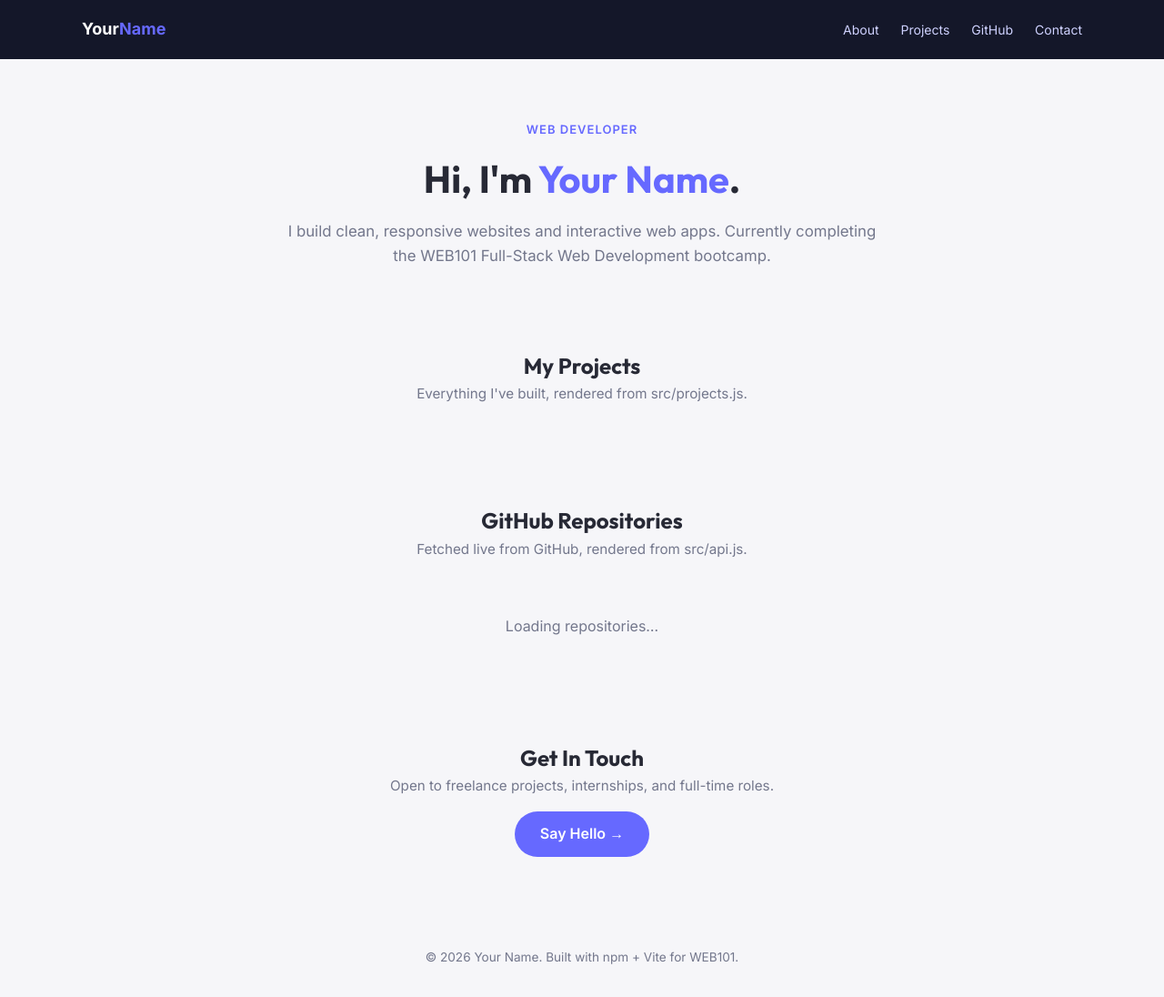
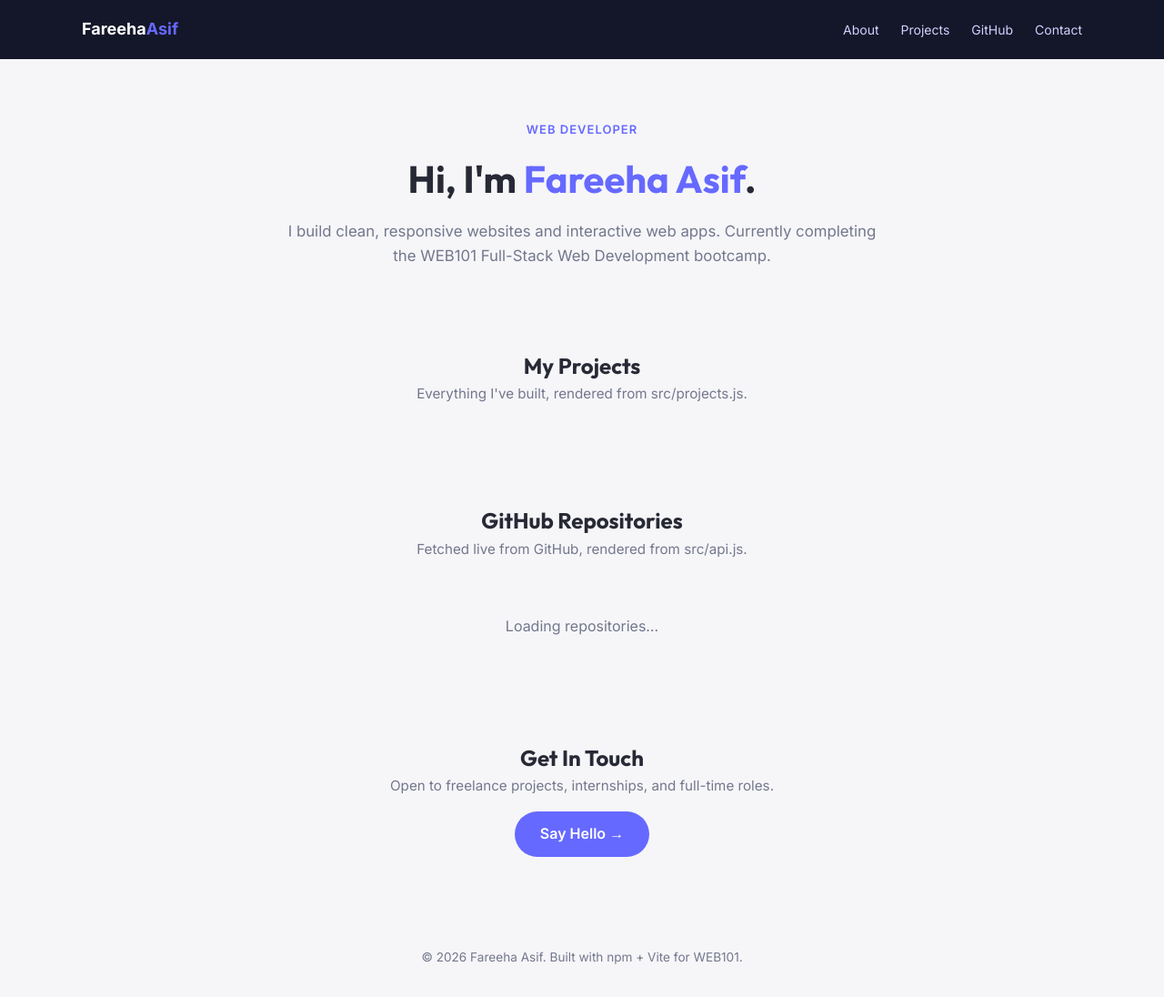
Before and after one commit to fareehaasif598-cloud/week8-vite-portfolio, a website built with Vite: page index.html in a window 1280 px wide. Shown: the whole page at 91% size. Built offline with nearby package versions, Linux system fonts and the light colour scheme.

Commit message:
Update portfolio HTML content

```diff
--- a/index.html
+++ b/index.html
@@ -20,7 +20,7 @@
        ============================================================ -->
   <header class="site-header">
     <nav class="nav-bar">
-      <a href="#" class="nav-brand">Your<span class="accent">Name</span></a>
+      <a href="#" class="nav-brand">Fareeha<span class="accent">Asif</span></a>
       <ul class="nav-links">
         <li><a href="#about">About</a></li>
         <li><a href="#projects">Projects</a></li>
@@ -36,7 +36,7 @@
        ============================================================ -->
   <section class="hero" id="about">
     <span class="hero-eyebrow">Web Developer</span>
-    <h1 class="hero-heading">Hi, I'm <span class="accent">Your Name</span>.</h1>
+    <h1 class="hero-heading">Hi, I'm <span class="accent">Fareeha Asif</span>.</h1>
     <p class="hero-sub">I build clean, responsive websites and interactive web apps.
       Currently completing the WEB101 Full-Stack Web Development bootcamp.</p>
   </section>
@@ -77,7 +77,7 @@
     <div class="section-header">
       <h2>Get In Touch</h2>
       <p class="section-desc">Open to freelance projects, internships, and full-time roles.</p>
-      <a href="mailto:you@email.com" class="contact-btn">Say Hello &#x2192;</a>
+      <a href="mailto:fareehaasif_598@hotmail.com" class="contact-btn">Say Hello &#x2192;</a>
     </div>
   </section>
 
@@ -85,7 +85,7 @@
        FOOTER — ✏️  Update year and your name.
        ============================================================ -->
   <footer class="site-footer">
-    <p>&copy; 2026 Your Name. Built with npm + Vite for WEB101.</p>
+    <p>&copy; 2026 Fareeha Asif. Built with npm + Vite for WEB101.</p>
   </footer>
 
   <!-- ONE module entry point. Every other file is pulled in through
```
